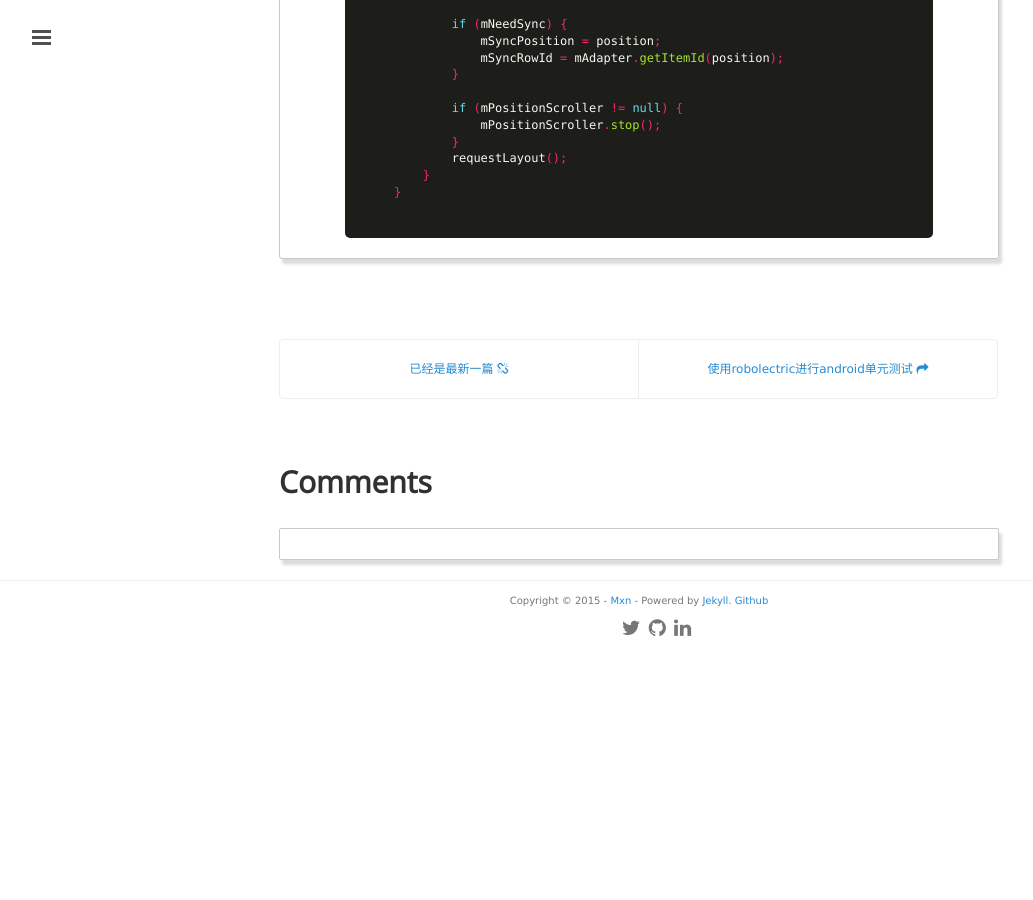
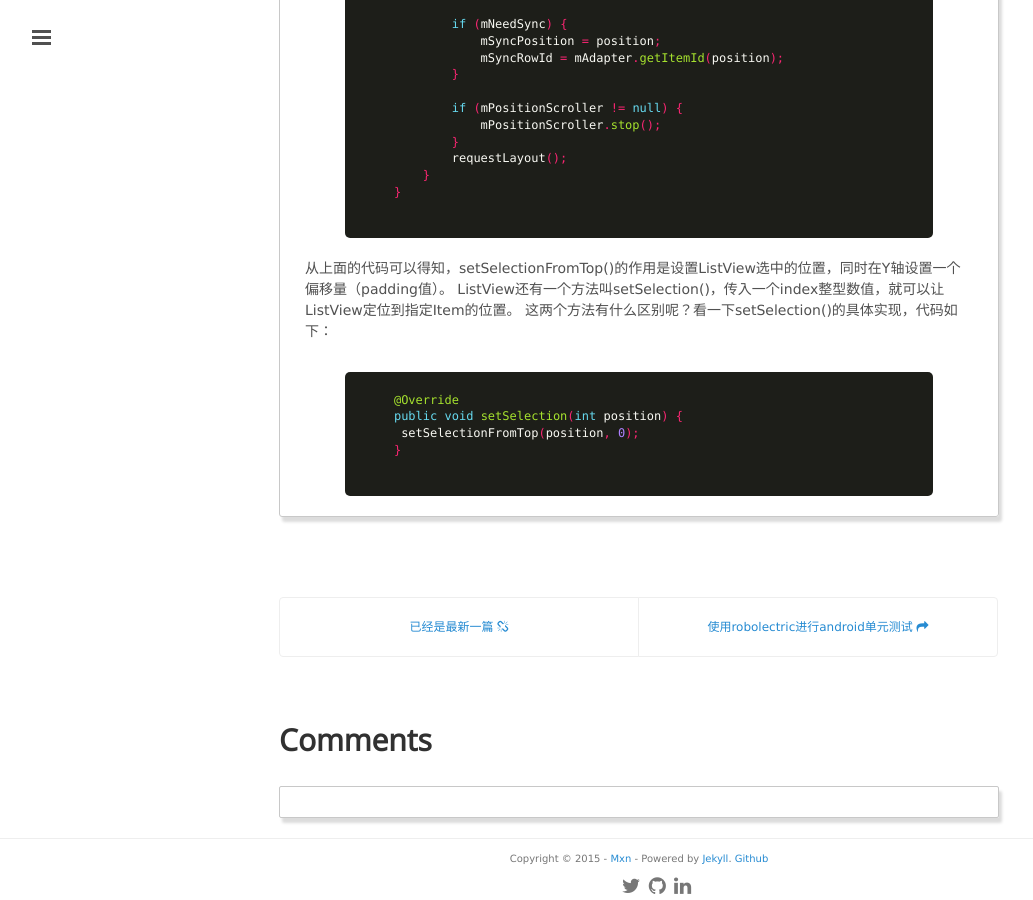
Before and after one commit to mxn21/mxn21.github.io, a Jekyll site: the page built from _posts/2015-7-11-深入理解listView的setSelectionFromTop.md, in a window 1280 px wide and 900 px high, scrolled down 954 px. Shown: the whole window, without its empty margins (1-1034 px from the left). Built offline with Jekyll 4.4.1, drawn with Linux system fonts in a browser that asks for light colours; Markdown is read by kramdown in place of the engine named in the settings; comment, search, counter and statistics services are not loaded; before the commit the page ends 1607 px from its top, so only the background shows below that.

Commit message:
112312
1231231

```diff
--- a/_posts/2015-7-11-深入理解listView的setSelectionFromTop.md
+++ b/_posts/2015-7-11-深入理解listView的setSelectionFromTop.md
@@ -53,3 +53,15 @@
         }
     }
        {% endhighlight %}
+
+从上面的代码可以得知，setSelectionFromTop()的作用是设置ListView选中的位置，同时在Y轴设置一个偏移量（padding值）。
+ListView还有一个方法叫setSelection()，传入一个index整型数值，就可以让ListView定位到指定Item的位置。
+这两个方法有什么区别呢？看一下setSelection()的具体实现，代码如下：
+
+
+    {% highlight java  %}
+    @Override
+    public void setSelection(int position) {
+     setSelectionFromTop(position, 0);
+    }
+    {% endhighlight %}
```
